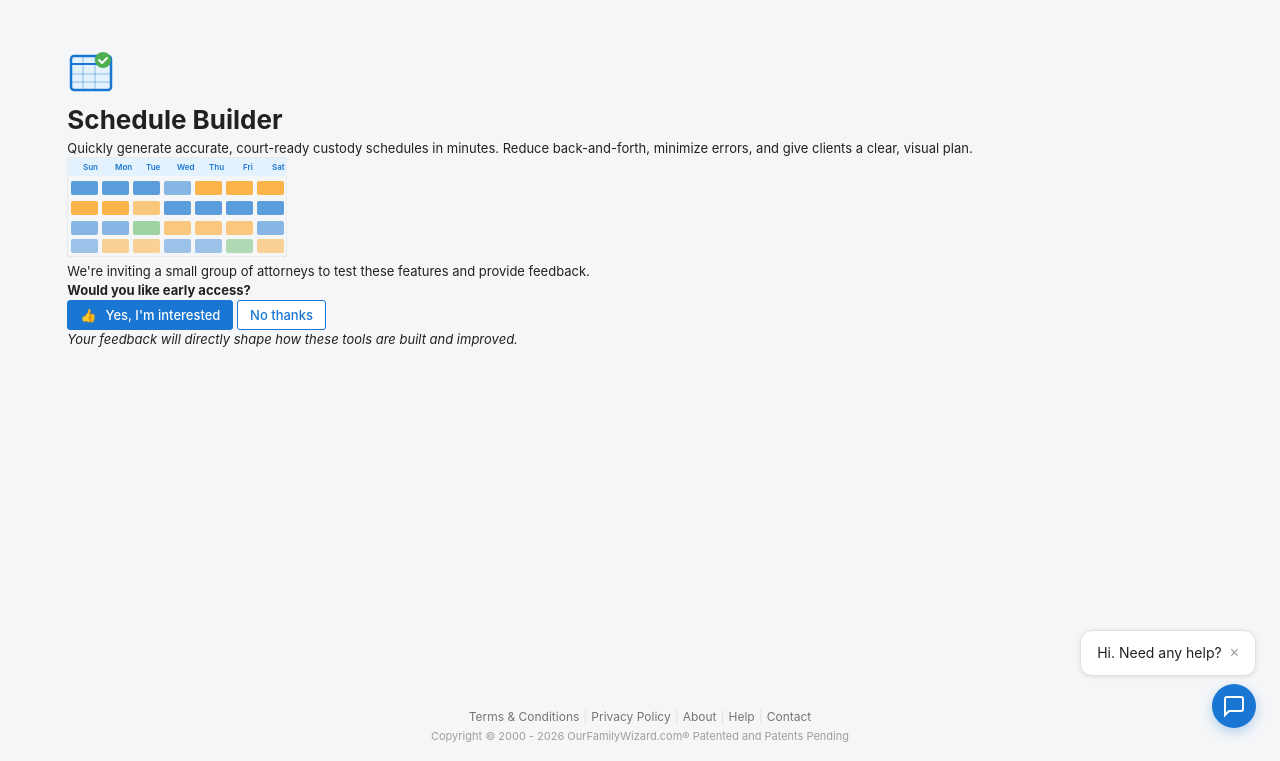
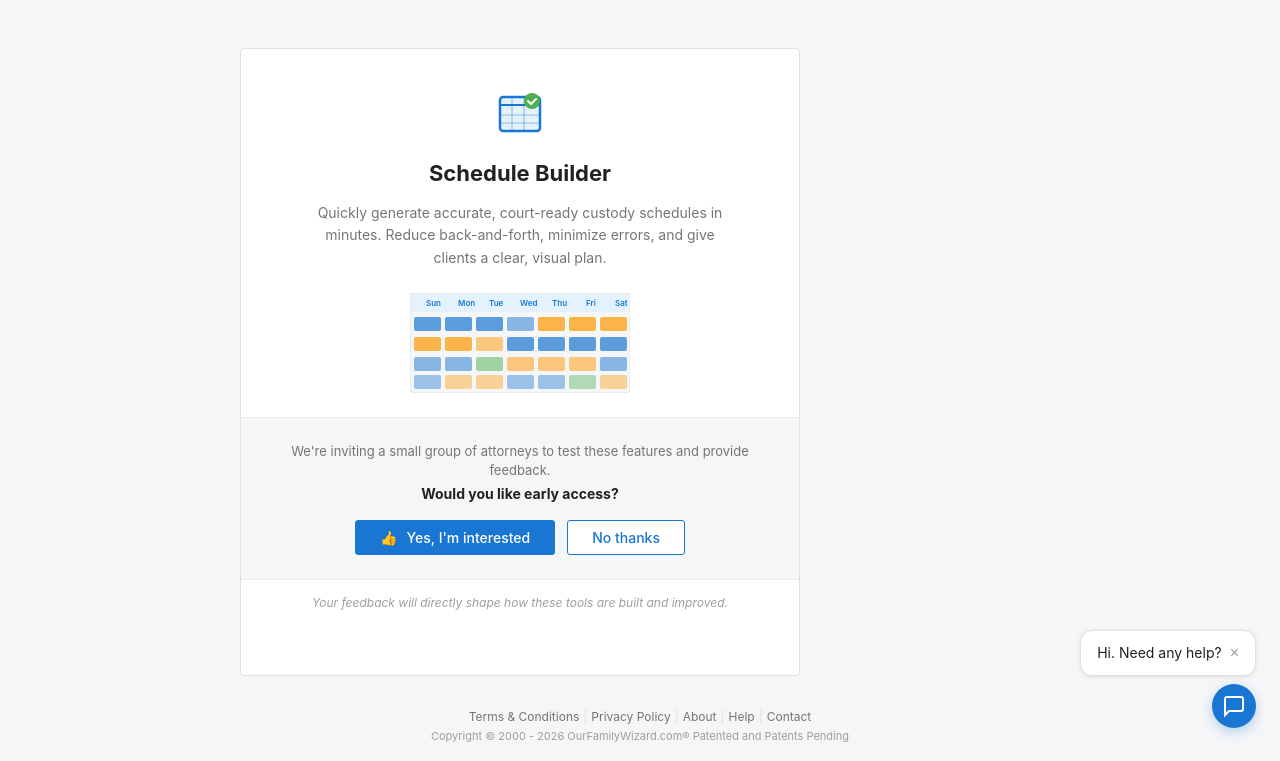
Before and after one commit to aschneider-bit/pro-test-march-2026, a FastAPI app: page /custody-navigator in a window 1280 px wide. Shown: the part 48-809 px from the top of the page. Run offline with FastAPI, Linux system fonts and the light colour scheme.

Commit message:
auto: update style.css

```diff
--- a/static/style.css
+++ b/static/style.css
@@ -1444,3 +1444,95 @@ textarea.form-input {
         grid-template-columns: 1fr;
     }
 }
+
+/* ============================================
+   Splash / Interest Pages
+   ============================================ */
+
+.splash-card {
+    max-width: 560px;
+    width: 100%;
+    background: var(--bg-card);
+    border: 1px solid var(--border);
+    border-radius: var(--radius);
+    overflow: hidden;
+}
+
+.splash-top {
+    padding: 40px 40px 24px;
+    text-align: center;
+}
+
+.splash-icon {
+    margin-bottom: 16px;
+}
+
+.splash-title {
+    font-size: 22px;
+    font-weight: 700;
+    color: var(--text-primary);
+    margin-bottom: 12px;
+}
+
+.splash-desc {
+    font-size: 14px;
+    line-height: 1.6;
+    color: var(--text-secondary);
+    max-width: 420px;
+    margin: 0 auto;
+}
+
+.splash-illustration {
+    margin-top: 24px;
+    display: flex;
+    justify-content: center;
+}
+
+.splash-cta {
+    border-top: 1px solid var(--border-light);
+    background: var(--bg-page);
+    padding: 24px 40px;
+    text-align: center;
+}
+
+.splash-cta-text {
+    font-size: 13px;
+    color: var(--text-secondary);
+    margin-bottom: 4px;
+}
+
+.splash-cta-question {
+    font-size: 14px;
+    color: var(--text-primary);
+    margin-bottom: 16px;
+}
+
+.splash-buttons {
+    display: flex;
+    gap: 12px;
+    justify-content: center;
+}
+
+.splash-btn-yes {
+    padding: 8px 24px;
+    font-size: 14px;
+}
+
+.splash-btn-no {
+    padding: 8px 24px;
+    font-size: 14px;
+}
+
+.splash-footer {
+    border-top: 1px solid var(--border-light);
+    padding: 14px 40px;
+    text-align: center;
+    font-size: 12px;
+    color: var(--text-muted);
+}
+
+.splash-thanks {
+    font-size: 14px;
+    color: var(--text-primary);
+    padding: 8px 0;
+}
```
